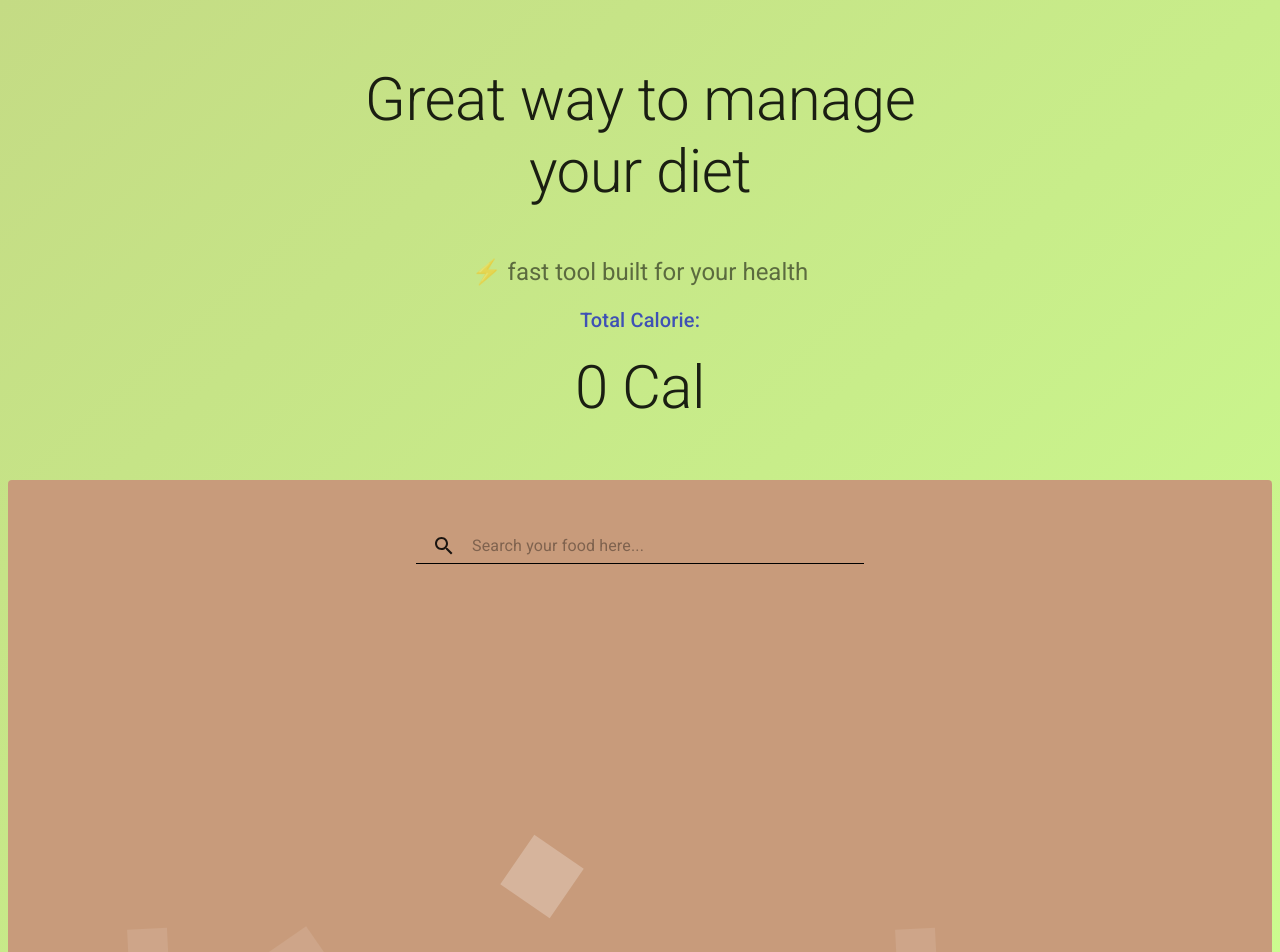
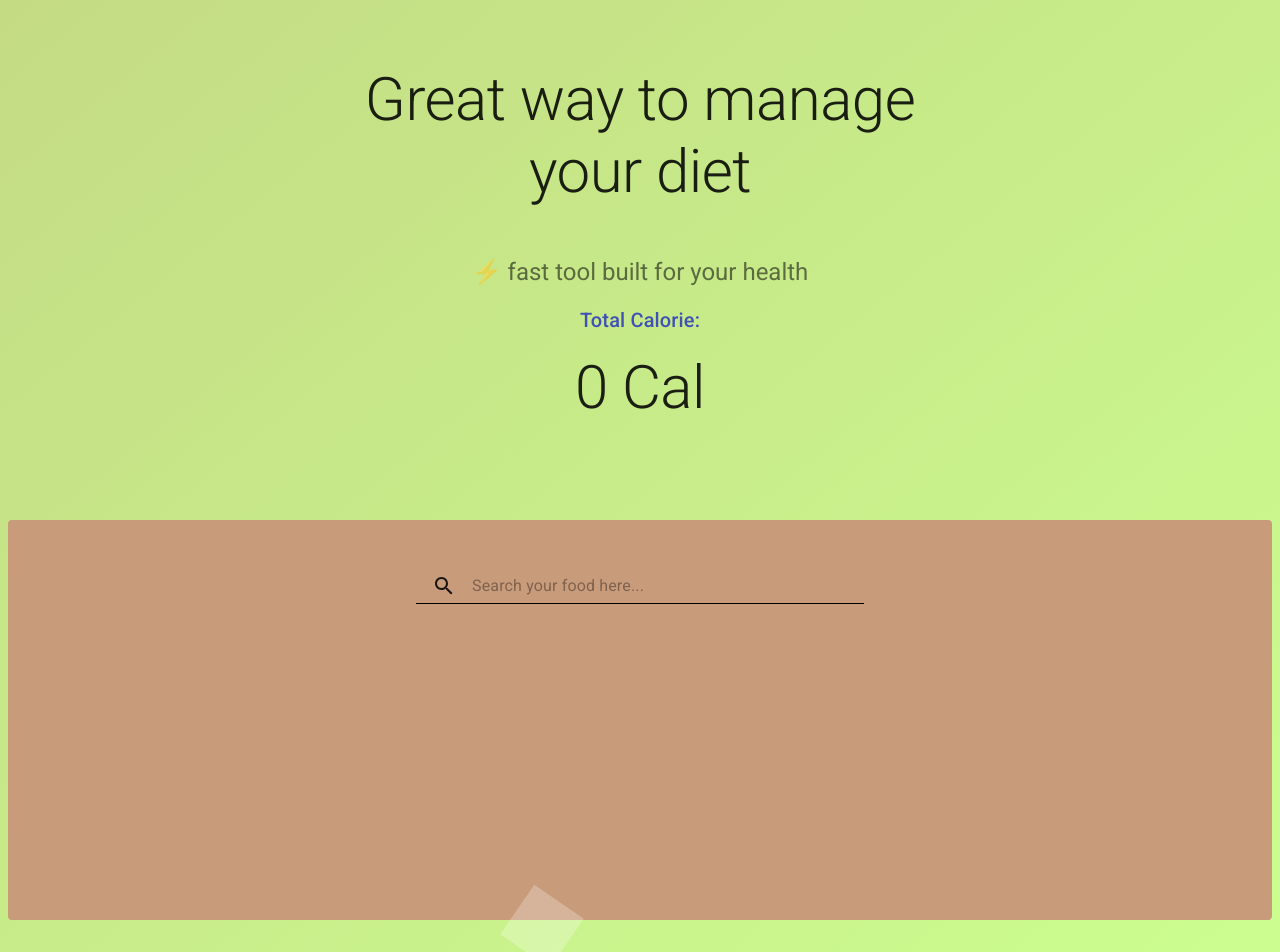
Before and after one commit to DwanW/tier3-calorie, a React (Create React App) app: page / in a window 1280 px wide. Shown: the top 952 px of the page. Built offline with nearby package versions, Linux system fonts and the light colour scheme.

Commit message:
media fixes

```diff
--- a/src/App.css
+++ b/src/App.css
@@ -14,7 +14,7 @@
     width: 40px;
     height: 40px;
     background-color: rgba(255, 255, 255, 0.10);
-    bottom: -450px;
+    bottom: -500px;
     -webkit-animation: square 25s infinite;
     animation: square 25s infinite;
     -webkit-transition-timing-function: linear;
--- a/src/App.js
+++ b/src/App.js
@@ -44,11 +44,11 @@ const useStyles = makeStyles(theme => ({
     backgroundColor: "inherit",
     color: "#34344A",
     padding: theme.spacing(8, 0, 6),
-    height: '80vh',
+    minHeight:600,
     [theme.breakpoints.up('sm')]: {
       marginLeft: theme.spacing(1),
       marginRight: theme.spacing(1),
-      height: '60vh',
+      minHeight:400,
     },
   },
   heroHeader: {
@@ -72,7 +72,7 @@ const useStyles = makeStyles(theme => ({
       marginRight: theme.spacing(1),
       width: 'auto',
     },
-    height: "70vh",
+    height: 400,
   },
   searchGrid: {
     marginTop: theme.spacing(6),
```
